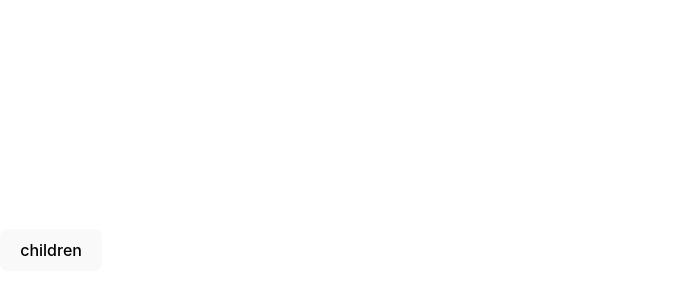
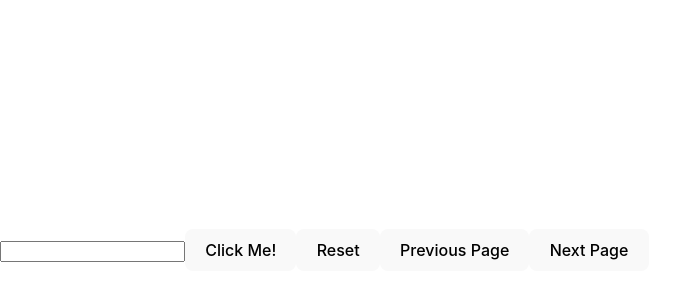
Before and after one commit to BK-0001/intro-to-react-demo2, a React (Vite) app: page / in a window 1280 px wide. Shown: the part 150-450 px from the top of the page, without its empty margins (0-691 px from the left). Built offline with nearby package versions, Linux system fonts and the light colour scheme.

Commit message:
demo multi buttons

```diff
--- a/src/App.tsx
+++ b/src/App.tsx
@@ -1,9 +1,24 @@
 import { Button } from "./Button";
 
 function App() {
+  const handleClick = () => {};
+
+  const handleReset = () => {};
+
+  const handleNext = () => {};
+  const handlePrevious = () => {};
+
   return (
     <div>
-      <Button>children</Button>
+      <input type="text" />
+      <Button disabled={false} onClick={handleClick}>
+        Click Me!
+      </Button>
+      <Button onClick={handleReset}>
+        <div>Reset</div>
+      </Button>
+      <Button onClick={handlePrevious}>Previous Page</Button>
+      <Button onClick={handleNext}>Next Page</Button>
     </div>
   );
 }
--- a/src/Button.tsx
+++ b/src/Button.tsx
@@ -1,9 +1,15 @@
-import { ReactNode } from "react";
+import { MouseEvent, ReactNode } from "react";
 
 type Props = {
   children: ReactNode;
+  disabled?: boolean;
+  onClick: (event: MouseEvent<HTMLButtonElement>) => void;
 };
 
-export function Button({ children }: Props) {
-  return <button>{children}</button>;
+export function Button({ children, disabled = false, onClick }: Props) {
+  return (
+    <button disabled={disabled} onClick={onClick}>
+      {children}
+    </button>
+  );
 }
```
